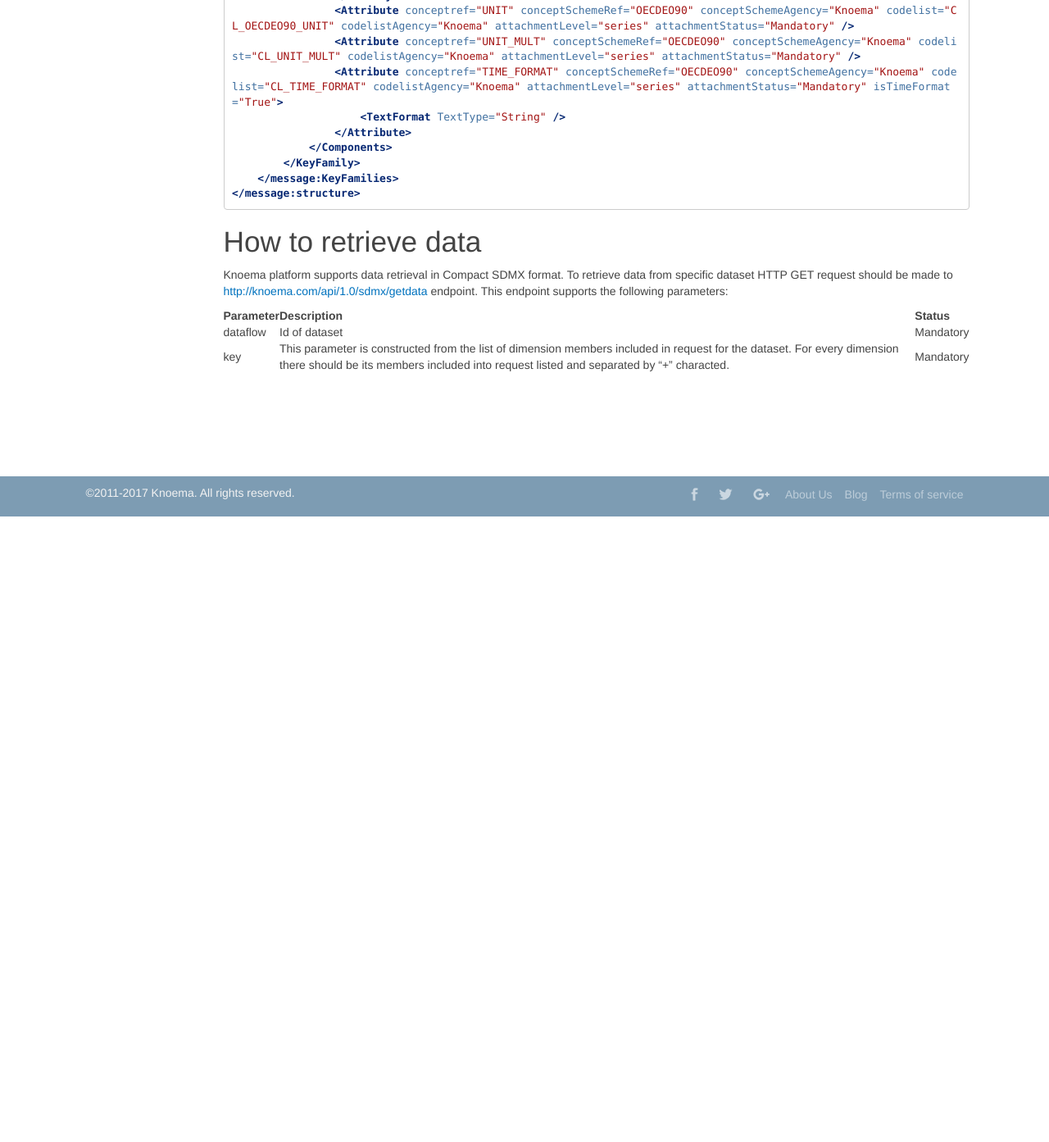
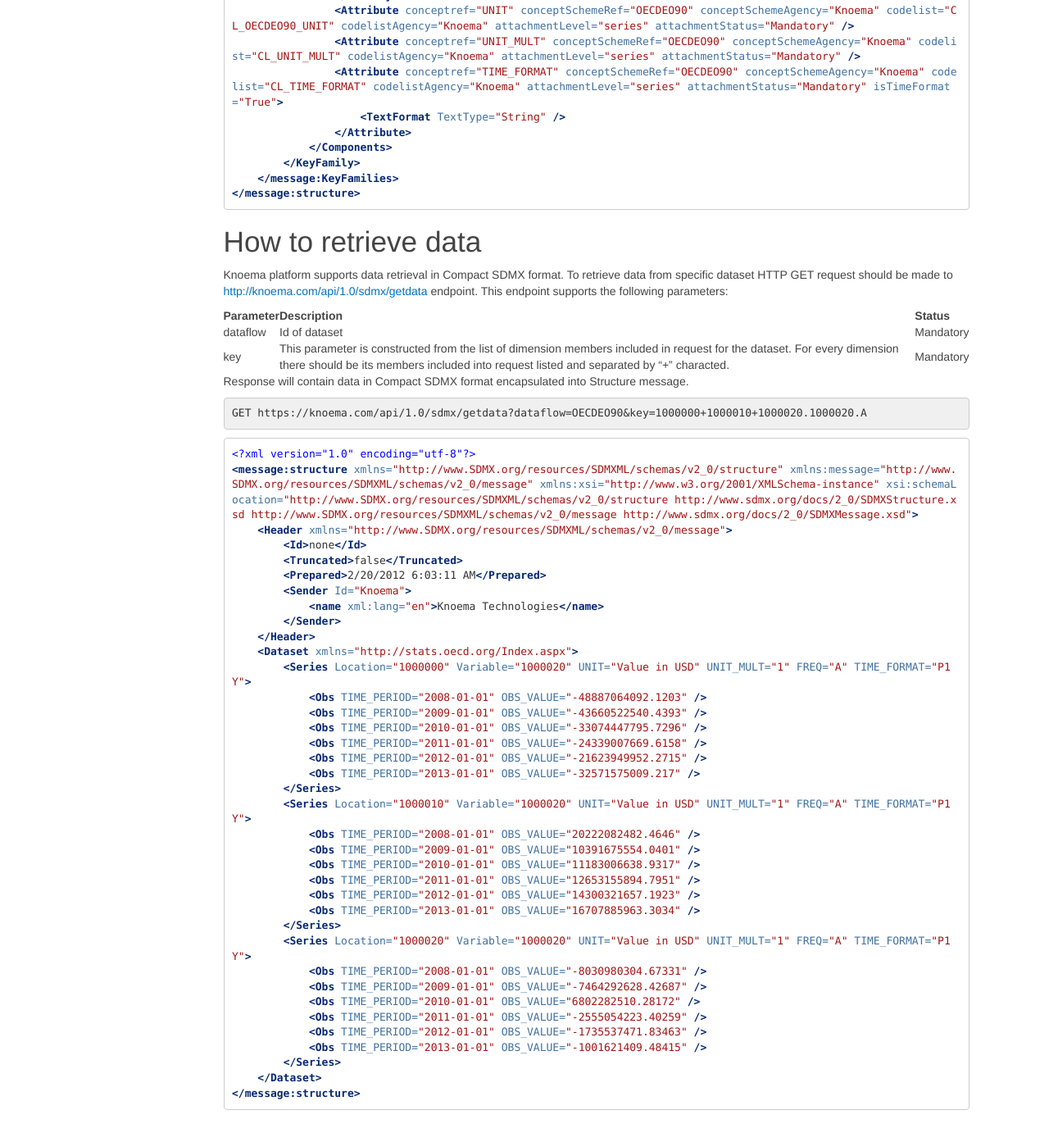
Before and after one commit to Knoema/Docs, a Jekyll site: the page built from _pages/opendata/sdmx.md, in a window 1280 px wide and 1400 px high, scrolled down 3496 px. Shown: the top 1393 px of the window at 82% size. Built offline with Jekyll 4.4.1, drawn with Linux system fonts in a browser that asks for light colours; nearby versions of some CDN libraries; some web fonts are replaced; before the commit the page ends 4126 px from its top, so only the background shows below that.

Commit message:
KN-21402 SMX page

```diff
--- a/_pages/opendata/sdmx.md
+++ b/_pages/opendata/sdmx.md
@@ -187,7 +187,50 @@ Here **datasetId** is id of corresponding dataset returned by enumeration endpoi
 
 Knoema platform supports data retrieval in Compact SDMX format. To retrieve data from specific dataset HTTP GET request should be made to <http://knoema.com/api/1.0/sdmx/getdata> endpoint. This endpoint supports the following parameters:
 
-|Parameter|Description  |Status   |
-|---------|-------------|---------|
-|dataflow |Id of dataset|Mandatory|
-|key      |This parameter is constructed from the list of dimension members included in request for the dataset. For every dimension there should be its members included into request listed and separated by "+" characted.      |Mandatory|
+|Parameter  |Description  |Status   |
+|-----------|-------------|---------|
+|dataflow   |Id of dataset|Mandatory|
+|key        |This parameter is constructed from the list of dimension members included in request for the dataset. For every dimension there should be its members included into request listed and separated by "+" characted.      |Mandatory|
+
+Response will contain data in Compact SDMX format encapsulated into Structure message.
+
+<pre>GET https://knoema.com/api/1.0/sdmx/getdata?dataflow=OECDEO90&key=1000000+1000010+1000020.1000020.A</pre>
+{% highlight html %}
+<?xml version="1.0" encoding="utf-8"?>
+<message:structure xmlns="http://www.SDMX.org/resources/SDMXML/schemas/v2_0/structure" xmlns:message="http://www.SDMX.org/resources/SDMXML/schemas/v2_0/message" xmlns:xsi="http://www.w3.org/2001/XMLSchema-instance" xsi:schemaLocation="http://www.SDMX.org/resources/SDMXML/schemas/v2_0/structure http://www.sdmx.org/docs/2_0/SDMXStructure.xsd http://www.SDMX.org/resources/SDMXML/schemas/v2_0/message http://www.sdmx.org/docs/2_0/SDMXMessage.xsd">
+    <Header xmlns="http://www.SDMX.org/resources/SDMXML/schemas/v2_0/message">
+        <Id>none</Id>
+        <Truncated>false</Truncated>
+        <Prepared>2/20/2012 6:03:11 AM</Prepared>
+        <Sender Id="Knoema">
+            <name xml:lang="en">Knoema Technologies</name>
+        </Sender>
+    </Header>
+    <Dataset xmlns="http://stats.oecd.org/Index.aspx">
+        <Series Location="1000000" Variable="1000020" UNIT="Value in USD" UNIT_MULT="1" FREQ="A" TIME_FORMAT="P1Y">
+            <Obs TIME_PERIOD="2008-01-01" OBS_VALUE="-48887064092.1203" />
+            <Obs TIME_PERIOD="2009-01-01" OBS_VALUE="-43660522540.4393" />
+            <Obs TIME_PERIOD="2010-01-01" OBS_VALUE="-33074447795.7296" />
+            <Obs TIME_PERIOD="2011-01-01" OBS_VALUE="-24339007669.6158" />
+            <Obs TIME_PERIOD="2012-01-01" OBS_VALUE="-21623949952.2715" />
+            <Obs TIME_PERIOD="2013-01-01" OBS_VALUE="-32571575009.217" />
+        </Series>
+        <Series Location="1000010" Variable="1000020" UNIT="Value in USD" UNIT_MULT="1" FREQ="A" TIME_FORMAT="P1Y">
+            <Obs TIME_PERIOD="2008-01-01" OBS_VALUE="20222082482.4646" />
+            <Obs TIME_PERIOD="2009-01-01" OBS_VALUE="10391675554.0401" />
+            <Obs TIME_PERIOD="2010-01-01" OBS_VALUE="11183006638.9317" />
+            <Obs TIME_PERIOD="2011-01-01" OBS_VALUE="12653155894.7951" />
+            <Obs TIME_PERIOD="2012-01-01" OBS_VALUE="14300321657.1923" />
+            <Obs TIME_PERIOD="2013-01-01" OBS_VALUE="16707885963.3034" />
+        </Series>
+        <Series Location="1000020" Variable="1000020" UNIT="Value in USD" UNIT_MULT="1" FREQ="A" TIME_FORMAT="P1Y">
+            <Obs TIME_PERIOD="2008-01-01" OBS_VALUE="-8030980304.67331" />
+            <Obs TIME_PERIOD="2009-01-01" OBS_VALUE="-7464292628.42687" />
+            <Obs TIME_PERIOD="2010-01-01" OBS_VALUE="6802282510.28172" />
+            <Obs TIME_PERIOD="2011-01-01" OBS_VALUE="-2555054223.40259" />
+            <Obs TIME_PERIOD="2012-01-01" OBS_VALUE="-1735537471.83463" />
+            <Obs TIME_PERIOD="2013-01-01" OBS_VALUE="-1001621409.48415" />
+        </Series>
+    </Dataset>
+</message:structure>
+{% endhighlight %}
```
